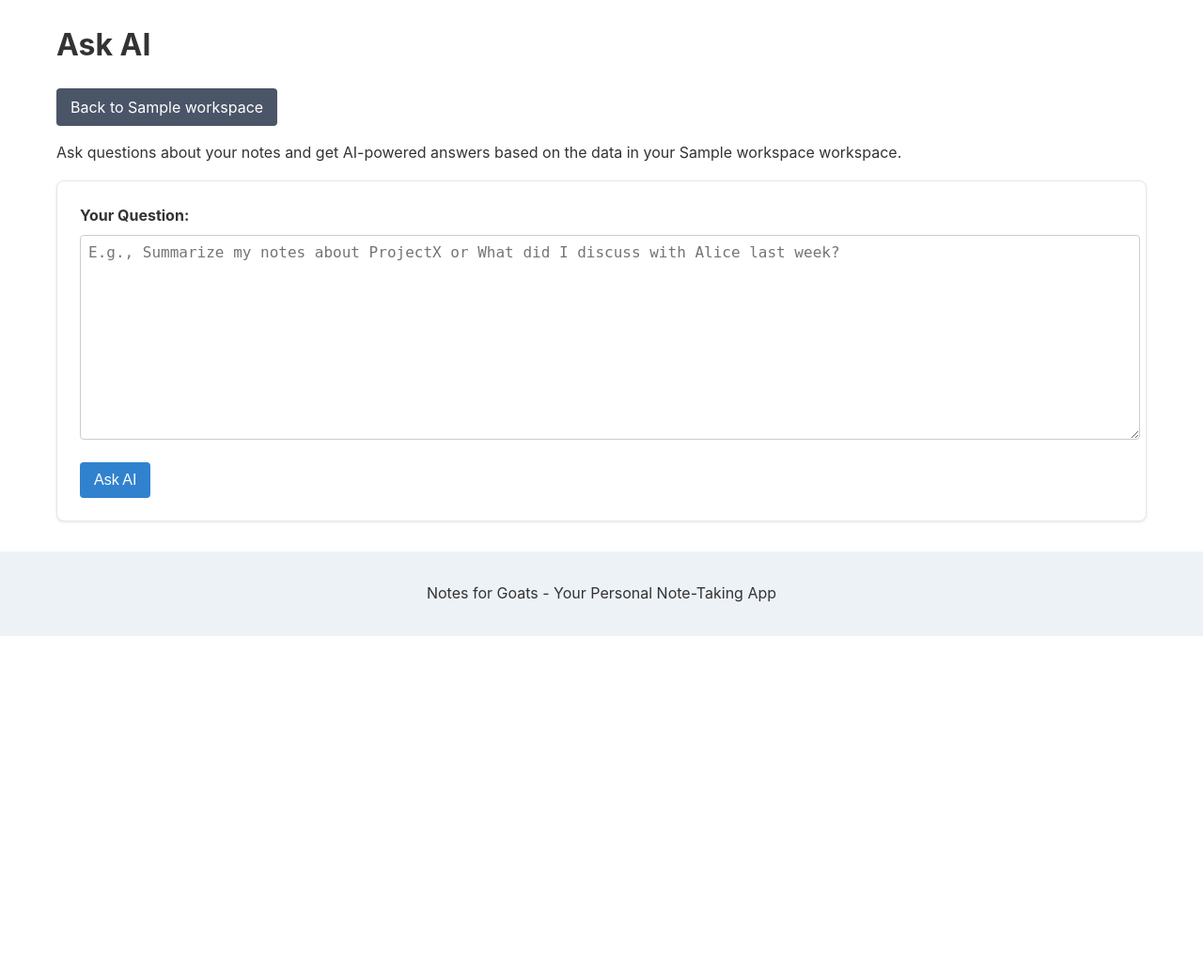
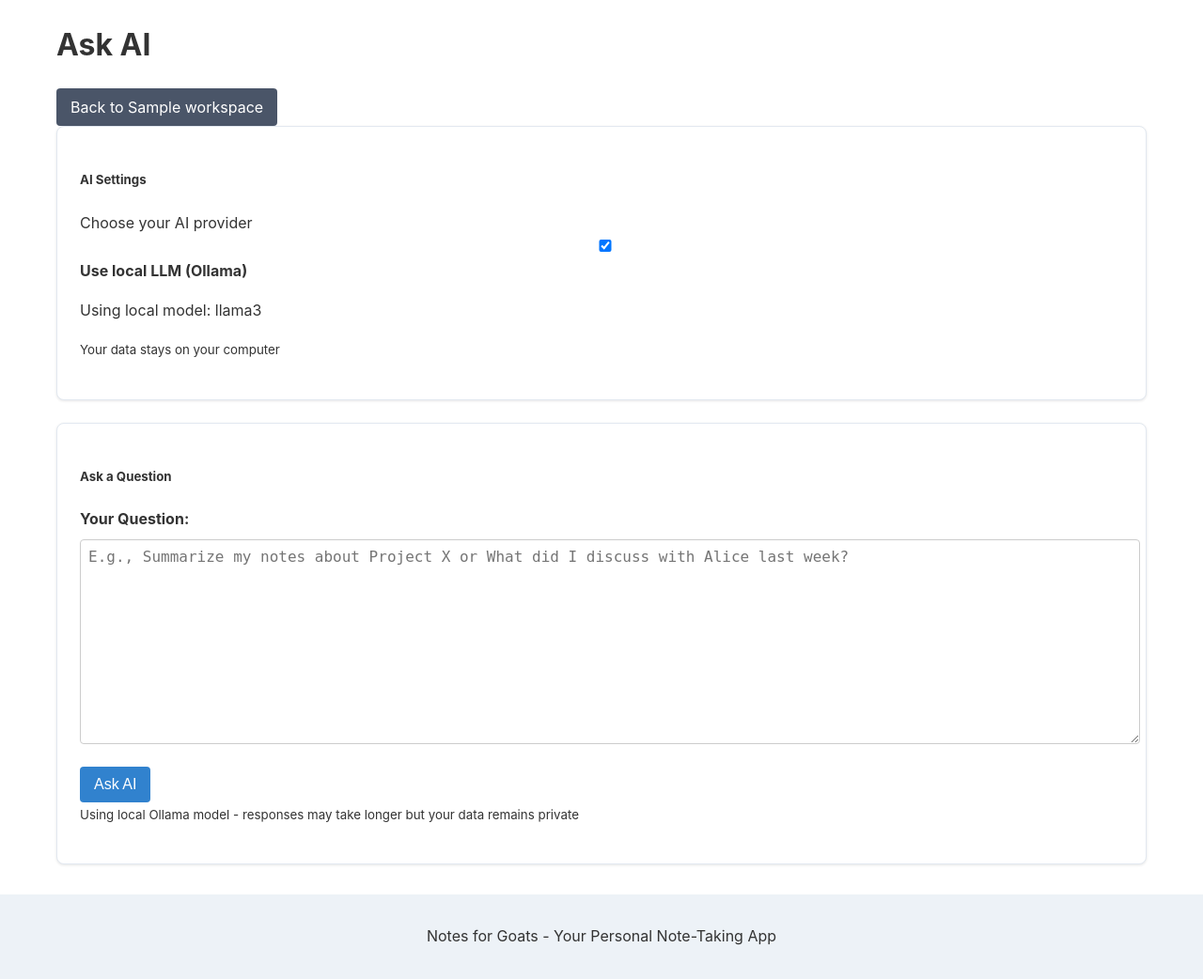
Before and after one commit to emily-flambe/notes-for-goats, a Django app: page /workspaces/1/ask-ai/ in a window 1280 px wide. Shown: the part 160-1202 px from the top of the page at 94% size. Before the commit the page ends 837 px from the top, so only its background shows below. Run offline with Django 5.2, Linux system fonts and the light colour scheme; tables that the repository leaves empty hold one stand-in row (values such as "Sample post").

Commit message:
implement toggle for local LLM use

```diff
--- a/notes_for_goats/notekeeper/templates/notekeeper/ai/ask_ai.html
+++ b/notes_for_goats/notekeeper/templates/notekeeper/ai/ask_ai.html
@@ -11,18 +11,74 @@
         </a>
     </div>
 
-    <p class="text-muted">Ask questions about your notes and get AI-powered answers based on the data in your {{ workspace.name }} workspace.</p>
+    <div class="card shadow-sm mb-4">
+        <div class="card-header bg-light">
+            <div class="d-flex justify-content-between align-items-center">
+                <h5 class="mb-0">AI Settings</h5>
+                <span class="text-muted">Choose your AI provider</span>
+            </div>
+        </div>
+        <div class="card-body">
+            <form method="POST" id="toggle-form">
+                {% csrf_token %}
+                <input type="hidden" name="toggle_llm" value="1">
+
+                <div class="form-check form-switch">
+                    <input class="form-check-input" type="checkbox" id="useLocalLLM" name="use_local_llm" {% if use_local_llm %}checked{% endif %} onchange="document.getElementById('toggle-form').submit();">
+                    <label class="form-check-label" for="useLocalLLM">
+                        Use local LLM (Ollama)
+                    </label>
+                </div>
+
+                <div class="mt-2">
+                    {% if use_local_llm %}
+                        <div class="text-success">
+                            <i class="bi bi-hdd-fill me-1"></i>
+                            Using local model: {{ local_llm_model }}
+                        </div>
+                        <small class="text-muted">Your data stays on your computer</small>
+                    {% else %}
+                        <div class="text-primary">
+                            <i class="bi bi-cloud-fill me-1"></i>
+                            Using OpenAI API: {{ openai_model }}
+                        </div>
+                        <small class="text-muted">Using OpenAI's cloud service</small>
+                        {% if not has_openai_key %}
+                            <div class="alert alert-warning mt-2">
+                                <i class="bi bi-exclamation-triangle-fill"></i>
+                                OpenAI API key not configured. Please add one in your environment settings.
+                            </div>
+                        {% endif %}
+                    {% endif %}
+                </div>
+            </form>
+        </div>
+    </div>
 
     <div class="card shadow-sm mb-4">
+        <div class="card-header bg-light">
+            <h5 class="mb-0">Ask a Question</h5>
+        </div>
         <div class="card-body">
             <form method="POST" id="ai-form">
                 {% csrf_token %}
                 <div class="form-group">
                     <label for="user_query">Your Question:</label>
                     <textarea name="user_query" id="user_query" class="form-control" rows="3"
-                        placeholder="E.g., Summarize my notes about ProjectX or What did I discuss with Alice last week?" required></textarea>
+                        placeholder="E.g., Summarize my notes about Project X or What did I discuss with Alice last week?" required></textarea>
                 </div>
-                <button type="submit" class="btn btn-primary mt-3" id="submit-btn">Ask AI</button>
+                <button type="submit" class="btn btn-primary mt-3" id="submit-btn">
+                    <i class="bi bi-robot me-1"></i> Ask AI
+                </button>
+                <div class="mt-2 text-muted">
+                    <small>
+                        {% if use_local_llm %}
+                            Using local Ollama model - responses may take longer but your data remains private
+                        {% else %}
+                            Using OpenAI API - faster responses with advanced capabilities
+                        {% endif %}
+                    </small>
+                </div>
             </form>
         </div>
     </div>
@@ -31,26 +87,53 @@
         <div class="spinner-border text-primary" role="status">
             <span class="visually-hidden">Loading...</span>
         </div>
-        <p class="mt-2">Thinking...</p>
+        <p class="mt-2">
+            {% if use_local_llm %}
+                Processing with local model (this may take longer)...
+            {% else %}
+                Asking OpenAI...
+            {% endif %}
+        </p>
     </div>
 
     {% if ai_response %}
-    <div class="card shadow-sm">
+    <div class="card shadow-sm" id="response-card">
         <div class="card-header bg-light d-flex justify-content-between align-items-center">
             <h5 class="mb-0">AI Response</h5>
+            <span class="badge {% if use_local_llm %}bg-success{% else %}bg-primary{% endif %}">
+                {% if use_local_llm %}Local LLM{% else %}OpenAI{% endif %}
+            </span>
         </div>
         <div class="card-body">
             <div class="ai-response">{{ ai_response|linebreaks }}</div>
+        </div>
+        <div class="card-footer bg-light">
+            <button class="btn btn-sm btn-outline-secondary" onclick="copyToClipboard()">
+                <i class="bi bi-clipboard"></i> Copy Response
+            </button>
         </div>
     </div>
     {% endif %}
 </div>
 
 <script>
+    // Show loading indicator when form is submitted
     document.getElementById('ai-form').addEventListener('submit', function() {
         document.getElementById('loading').style.display = 'block';
         document.getElementById('submit-btn').disabled = true;
-        document.getElementById('submit-btn').innerHTML = 'Processing...';
+        document.getElementById('submit-btn').innerHTML = '<span class="spinner-border spinner-border-sm" role="status" aria-hidden="true"></span> Processing...';
     });
+
+    // Function to copy response to clipboard
+    function copyToClipboard() {
+        const responseEl = document.querySelector('.ai-response');
+        const text = responseEl.innerText;
+
+        navigator.clipboard.writeText(text).then(function() {
+            alert('Response copied to clipboard!');
+        }, function(err) {
+            console.error('Could not copy text: ', err);
+        });
+    }
 </script>
 {% endblock %}
--- a/notes_for_goats/notekeeper/views.py
+++ b/notes_for_goats/notekeeper/views.py
@@ -1,5 +1,5 @@
 from django.shortcuts import render, get_object_or_404, redirect
-from .models import Workspace, Entity, Note, Relationship, RelationshipType, RelationshipInferenceRule
+from .models import Workspace, Entity, Note, Relationship, RelationshipType, RelationshipInferenceRule, UserPreference
 from .forms import WorkspaceForm, NoteForm, EntityForm, RelationshipTypeForm, RelationshipForm, RelationshipInferenceRuleForm
 import os
 import tempfile
@@ -20,6 +20,7 @@ import glob
 import datetime
 import openai
 import json
+from .llm_service import LLMService
 
 def home(request):
     """
@@ -1146,22 +1147,50 @@ def show_message(request):
 
 def ask_ai(request, workspace_id):
     """
-    View for the Ask AI page with workspace context
+    View for the Ask AI page with LLM provider toggle
     """
     workspace = get_object_or_404(Workspace, pk=workspace_id)
     ai_response = None
+    models = []
 
-    if request.method == 'POST':
+    # Get or create user preferences
+    if request.user.is_authenticated:
+        user_pref, created = UserPreference.objects.get_or_create(user=request.user)
+    else:
+        # For anonymous users, use session
+        user_pref = None
+
+    # Handle toggle changes
+    if request.method == 'POST' and 'toggle_llm' in request.POST:
+        use_local = request.POST.get('use_local_llm') == 'on'
+
+        if user_pref:
+            user_pref.use_local_llm = use_local
+            user_pref.save()
+        else:
+            request.session['use_local_llm'] = use_local
+
+        # Redirect to avoid form resubmission
+        return redirect('notekeeper:ask_ai', workspace_id=workspace_id)
+
+    # Handle AI queries
+    if request.method == 'POST' and 'user_query' in request.POST:
         user_query = request.POST.get('user_query', '')
 
-        # If we have a valid API key and a query
-        if settings.OPENAI_API_KEY and user_query:
+        if user_query:
             try:
-                # Fetch context data from database for this workspace
+                # Determine which LLM to use
+                use_local = user_pref.use_local_llm if user_pref else request.session.get('use_local_llm', settings.USE_LOCAL_LLM)
+
+                # Initialize LLM service with user preference
+                llm_service = LLMService(use_local=use_local)
+
+                # Get context data
                 context_data = get_database_context(workspace)
 
-                # Create the prompt with context and user query
-                prompt = f"""
+                # Create prompts
+                system_prompt = "You are a helpful assistant that analyzes personal notes and provides insights."
+                user_prompt = f"""
                 I have a personal note-taking app with data from my "{workspace.name}" workspace:
 
                 {context_data}
@@ -1170,34 +1199,40 @@ def ask_ai(request, workspace_id):
                 {user_query}
                 """
 
-                # Set up OpenAI client
-                client = openai.OpenAI(api_key=settings.OPENAI_API_KEY)
-
-                # Call the OpenAI API
-                response = client.chat.completions.create(
-                    model=settings.OPENAI_MODEL,
-                    messages=[
-                        {"role": "system", "content": "You are a helpful assistant that analyzes personal notes and provides insights."},
-                        {"role": "user", "content": prompt}
-                    ],
+                # Generate response
+                ai_response = llm_service.generate_response(
+                    system_prompt=system_prompt,
+                    user_prompt=user_prompt,
                     max_tokens=1000,
-                    temperature=0.7,
+                    temperature=0.7
                 )
 
-                # Extract the response text
-                ai_response = response.choices[0].message.content
+                # If using local, get available models for the dropdown
+                if use_local:
+                    models = llm_service.get_available_models()
 
             except Exception as e:
                 ai_response = f"Error: {str(e)}"
         else:
-            if not settings.OPENAI_API_KEY:
-                ai_response = "Error: OpenAI API key is not configured. Please add OPENAI_API_KEY in your settings."
-            else:
-                ai_response = "Error: No question provided."
+            ai_response = "Error: No question provided."
+
+    # Determine current LLM setting for the template
+    if user_pref:
+        use_local_llm = user_pref.use_local_llm
+    else:
+        use_local_llm = request.session.get('use_local_llm', settings.USE_LOCAL_LLM)
+
+    # Check if we have API keys configured
+    has_openai_key = bool(settings.OPENAI_API_KEY)
 
     return render(request, 'notekeeper/ai/ask_ai.html', {
         'workspace': workspace,
         'ai_response': ai_response,
+        'use_local_llm': use_local_llm,
+        'has_openai_key': has_openai_key,
+        'openai_model': settings.OPENAI_MODEL,
+        'local_llm_model': settings.LOCAL_LLM_MODEL,
+        'available_models': models,
     })
 
 def get_database_context(workspace):
--- a/notes_for_goats/notes_for_goats/settings.py
+++ b/notes_for_goats/notes_for_goats/settings.py
@@ -133,3 +133,8 @@ MAX_BACKUP_FILES = 50
 # OpenAI API Settings
 OPENAI_API_KEY = os.environ.get('OPENAI_API_KEY', '')
 OPENAI_MODEL = os.environ.get('OPENAI_MODEL', 'gpt-3.5-turbo')
+
+# Add settings for local LLM
+USE_LOCAL_LLM = os.environ.get('USE_LOCAL_LLM', 'True') == 'True'
+LOCAL_LLM_URL = os.environ.get('LOCAL_LLM_URL', 'http://localhost:11434')
+LOCAL_LLM_MODEL = os.environ.get('LOCAL_LLM_MODEL', 'llama3')
--- a/requirements.txt
+++ b/requirements.txt
@@ -2,6 +2,7 @@ annotated-types==0.7.0
 anyio==4.9.0
 asgiref==3.8.1
 certifi==2025.1.31
+charset-normalizer==3.4.1
 distro==1.9.0
 Django==4.2.20
 django-extensions==3.2.3
@@ -13,8 +14,10 @@ jiter==0.9.0
 openai==1.75.0
 pydantic==2.11.3
 pydantic_core==2.33.1
+requests==2.32.3
 sniffio==1.3.1
 sqlparse==0.5.3
 tqdm==4.67.1
 typing-inspection==0.4.0
 typing_extensions==4.13.2
+urllib3==2.4.0
```
Also changed, not shown: notes_for_goats/notekeeper/llm_service.py (added, +109 -0 lines), notes_for_goats/notekeeper/models.py (+9 -0 lines), notes_for_goats/notekeeper/migrations/0021_userpreference.py (added), 1 other file.
